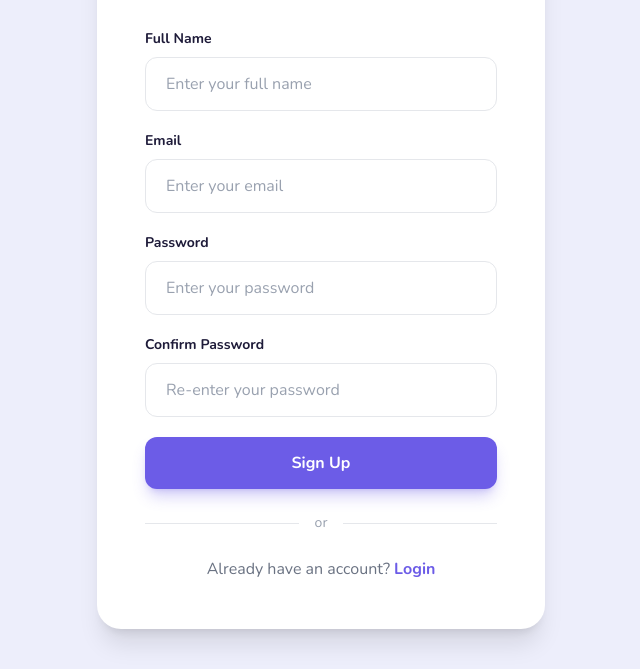
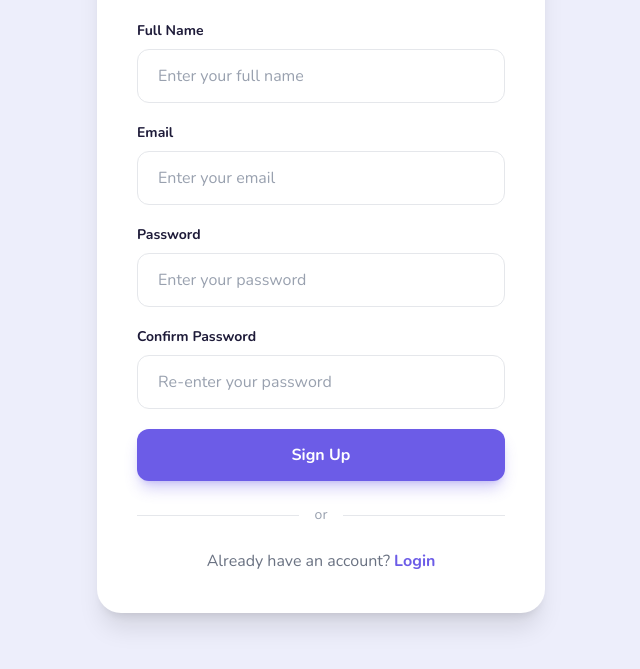
Before and after one commit to Muhammadzohaib12345/auth, a website: page index.html in a window 1280 px wide. Shown: the part 235-904 px from the top of the page, without its empty margins (319-959 px from the left). Drawn offline with nearby package versions, Linux system fonts and the light colour scheme.

Commit message:
Modify padding in account creation form
Adjusted padding in the account creation form.

```diff
--- a/index.html
+++ b/index.html
@@ -8,7 +8,7 @@
     <title>Create your account</title>
 </head>
 <body class="font-sans bg-[#EDEEFB] min-h-screen flex items-center justify-center px-4 py-10 text-ink">
-    <div class="w-full max-w-md bg-white rounded-3xl shadow-xl p-8 sm:p-12">
+    <div class="w-full max-w-md bg-white rounded-3xl shadow-xl p-8 sm:p-10">
 
         <div class="w-14 h-14 rounded-2xl bg-brand-light mx-auto mb-5"></div>
         <h1 class="text-3xl font-extrabold text-center">Create your account</h1>
```
